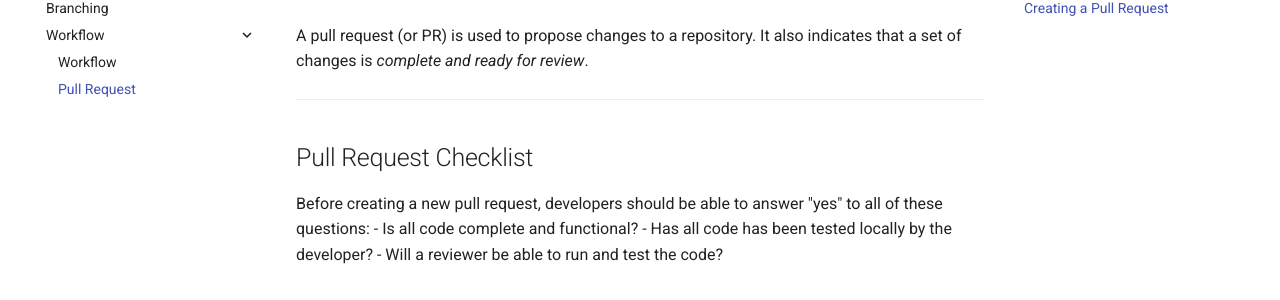
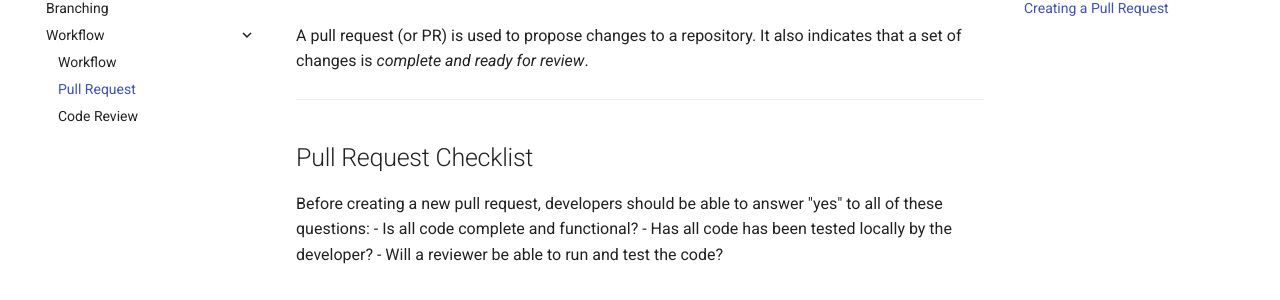
Before and after one commit to city-of-saint-louis/central-docs, an MkDocs documentation site: the page built from docs/pull-request.md, in a window 1280 px wide. Shown: the part 157-457 px from the top of the page. Built offline with MkDocs 1.6.1 and Material for MkDocs 9.7.7, drawn with Linux system fonts in a browser that asks for light colours; comment, search, counter and statistics services are not loaded.

Commit message:
Add a nav section for code review

```diff
--- a/mkdocs.yml
+++ b/mkdocs.yml
@@ -18,4 +18,5 @@ nav:
   - Workflow:
     - Workflow: workflow.md
     - Pull Request: pull-request.md
+    - Code Review: code-review.md
 use_directory_urls: false
```
